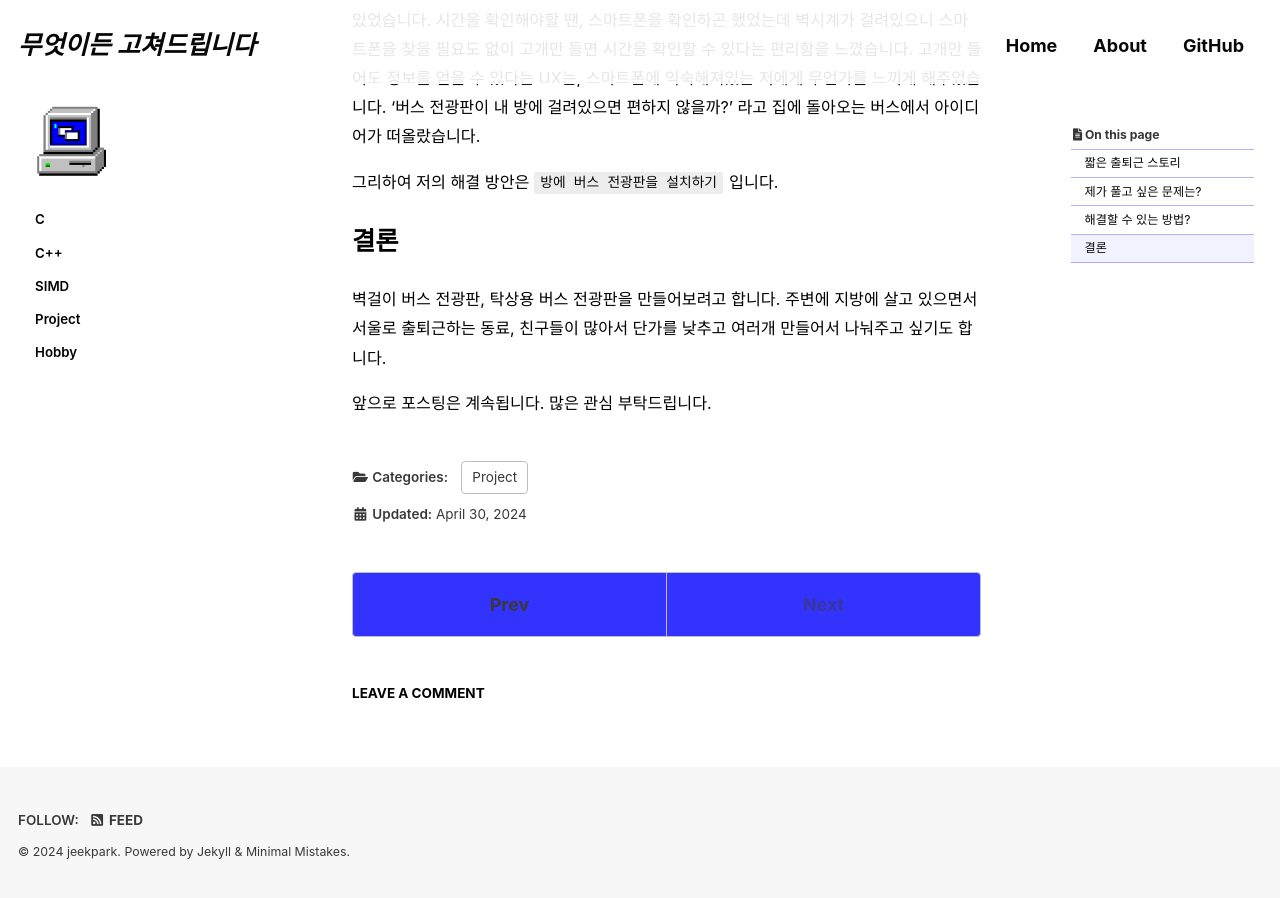
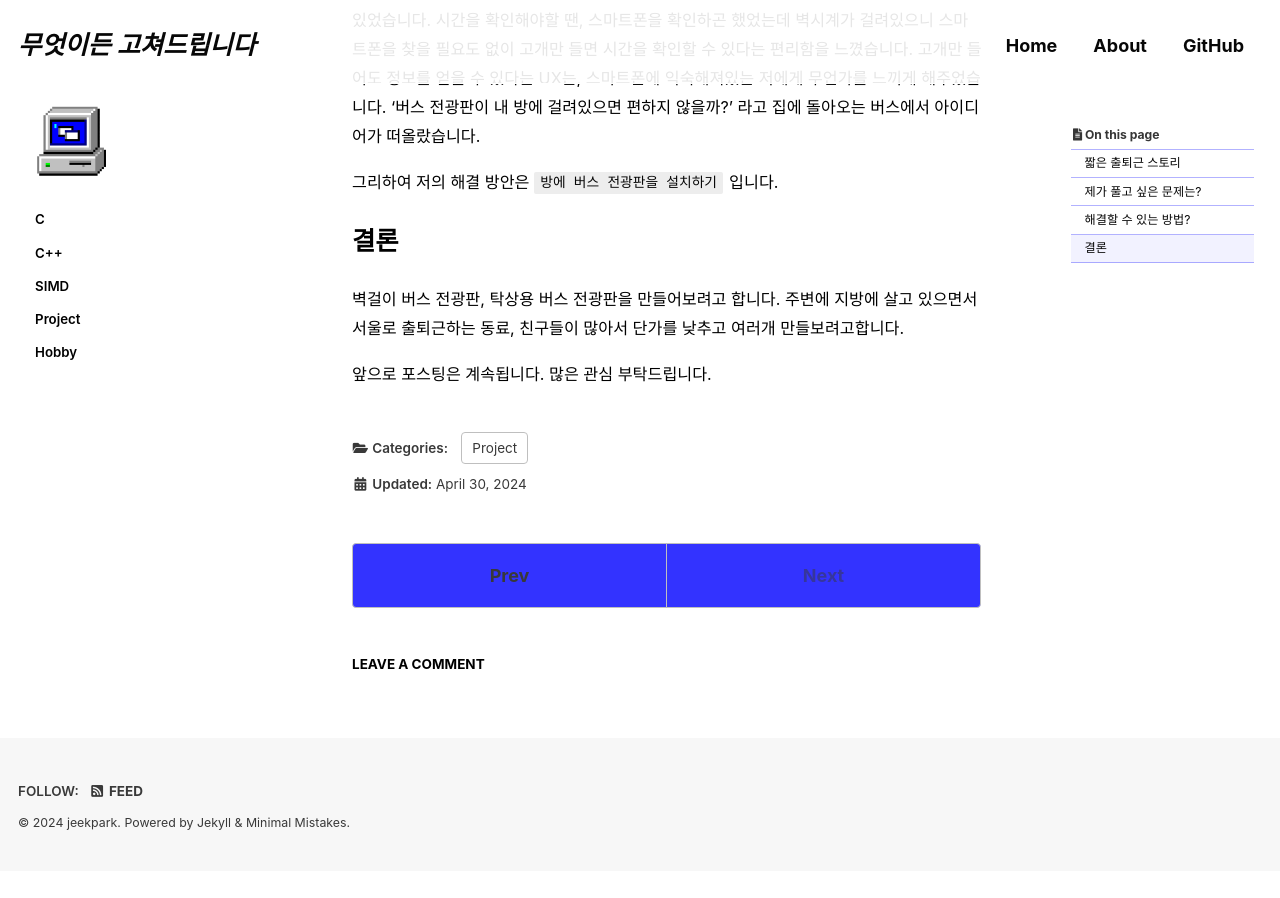
Before and after one commit to jeekpark/jeekpark.github.io, a Jekyll site: the page built from _posts/2024-04-30-project-commute-cube-intro.md, in a window 1280 px wide and 900 px high, scrolled down 1202 px. Built offline with Jekyll 4.4.1, drawn with Linux system fonts in a browser that asks for light colours; cached includes are drawn as plain includes; some web fonts are replaced; comment, search, counter and statistics services are not loaded; after the commit the page ends 2073 px from its top, so only the background shows below that.

Commit message:
Fix: statement

````diff
--- a/_posts/2024-04-30-project-commute-cube-intro.md
+++ b/_posts/2024-04-30-project-commute-cube-intro.md
@@ -45,7 +45,7 @@ last_modified_at: 2024-04-30
 그리하여 저의 해결 방안은 ```방에 버스 전광판을 설치하기``` 입니다.
 
 # 결론
-벽걸이 버스 전광판, 탁상용 버스 전광판을 만들어보려고 합니다. 주변에 지방에 살고 있으면서 서울로 출퇴근하는 동료, 친구들이 많아서 단가를 낮추고 여러개 만들어서 나눠주고 싶기도 합니다.
+벽걸이 버스 전광판, 탁상용 버스 전광판을 만들어보려고 합니다. 주변에 지방에 살고 있으면서 서울로 출퇴근하는 동료, 친구들이 많아서 단가를 낮추고 여러개 만들보려고합니다.
 
 앞으로 포스팅은 계속됩니다.
 많은 관심 부탁드립니다.
````
